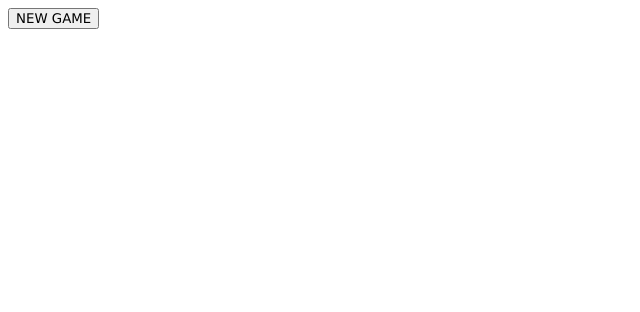
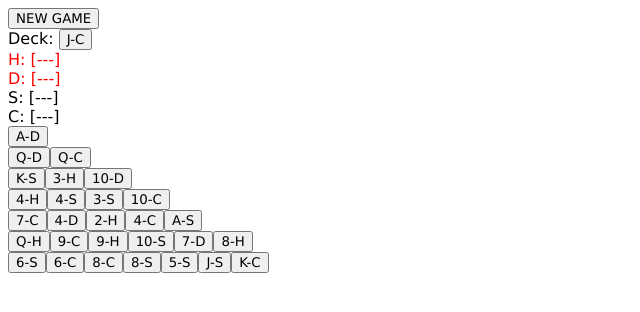
Before and after one commit to guth0/Solitare, a plain HTML site: page index.html in a window 1280 px wide. Both pictures are taken after a click on the button "NEW GAME". Shown: the whole page, without its empty margins (0-640 px from the left). Drawn offline with Linux system fonts and the light colour scheme.

Commit message:
Unstable just need to work on buttons then it will work

```diff
--- a/index.html
+++ b/index.html
@@ -15,13 +15,13 @@
     <div class="deckContaner" data-deck>
     </div>
     <div class="suitStackContainer">
-        <div data-hearts class="Red">
+        <div data-suit-stack class="Red">
         </div>
-        <div data-diamonds class="Red">
+        <div data-suit-stack class="Red">
         </div>
-        <div data-spades class="Black">
+        <div data-suit-stack class="Black">
         </div>
-        <div data-clubs class="Black">
+        <div data-suit-stack class="Black">
         </div>
     </div>
     <div class="mainStackContaner">
--- a/script.js
+++ b/script.js
@@ -136,7 +136,7 @@ var MainStack = /** @class */ (function (_super) {
             var card;
             for (var i_2 = this.cards.length - 1; i_2 >= 0; i_2--) {
                 card = this.cards[i_2];
-                this.container.appendChild(card.button[i_2]);
+                this.container.appendChild(card.button);
             }
         };
         _this.isValid = function isValid(card) {
@@ -152,19 +152,20 @@ var SuitStack = /** @class */ (function (_super) {
     function SuitStack(container, suit) {
         var _this = _super.call(this, container) || this;
         _this.suit = suit;
+        _this.defaultHTML = "".concat(SUITS[_this.suit], ": ");
         _this.addCard = function addCard(card) {
-            this.container.innerHTML = "";
+            this.container.innerHTML = this.defaultHTML;
             this.container.appendChild(card.button);
             this.cards.unshift(card);
         };
         _this.removeCard = function removeCard() {
-            this.container.innerHTML = "";
+            this.container.innerHTML = this.defaultHTML;
             var card = this.cards.shift();
             this.container.appendChild(this.cards[0].button);
             return card;
         };
         _this.updateStack = function updateStack() {
-            this.container.innerHTML = "";
+            this.container.innerHTML = this.defaultHTML;
             if (this.cards.length > 0) {
                 this.container.appendChild(this.cards[0].button);
             }
@@ -183,17 +184,18 @@ var DrawStack = /** @class */ (function (_super) {
     __extends(DrawStack, _super);
     function DrawStack(container) {
         var _this = _super.call(this, container) || this;
+        _this.defaultHTML = "Deck: ";
         _this.addCard = function isValid() {
             console.warn("Cards Cannot be moved into the deck!");
             return false;
         };
         _this.removeCard = function removeCard() {
-            this.container.innerHTML = "";
+            this.container.innerHTML = this.defaultHTML;
             this.container.appendChild(this.cards[0].button);
             return this.cards.shift();
         };
         _this.updateStack = function updateDeck() {
-            this.container.innerHTML = "";
+            this.container.innerHTML = this.defaultHTML;
             var topCard = this.cards[0];
             if (topCard != undefined) {
                 this.container.appendChild(topCard.button);
@@ -209,6 +211,22 @@ var DrawStack = /** @class */ (function (_super) {
         this.cards.push(this.cards.shift());
         this.container.appendChild(this.cards[0].button);
     };
+    DrawStack.prototype.dealCards = function () {
+        this.cards = [];
+        for (var i = 0; i < 52; i++) {
+            draw.cards.push(new Card(i, draw));
+        }
+        draw.cards.sort(function (a) { return 0.5 - Math.random(); });
+        for (var i_3 = 0; i_3 < 7; i_3++) {
+            for (var j = 0; j < i_3 + 1; j++) {
+                var card = draw.cards.shift();
+                mains[i_3].addCard(card);
+            }
+        }
+        mains.forEach(function (stack) {
+            stack.cards[0].isRevealed = true;
+        });
+    };
     return DrawStack;
 }(Stack));
 function updateDisplay() {
@@ -219,17 +237,6 @@ function updateDisplay() {
         stack.updateStack();
     });
     draw.updateStack();
-}
-function dealCards() {
-    for (var i_3 = 0; i_3 < 7; i_3++) {
-        for (var j = 0; j < i_3 + 1; j++) {
-            var card = draw.cards.shift();
-            mains[i_3].cards.push(card);
-        }
-    }
-    mains.forEach(function (stack) {
-        stack.cards[0].isRevealed = true;
-    });
 }
 // DISPLAY
 // GAMEPLAY
@@ -276,27 +283,21 @@ function selectStack(stack, position) {
     // updateDisplay();
 }
 function reset() {
-    draw.container.innerHTML = "";
+    draw.container.innerHTML = draw.defaultHTML;
     mains.forEach(function (stack) {
         while (stack.container.firstChild != null) {
-            console.log("REMOVING ".concat(stack.container.firstChild));
             stack.container.removeChild(stack.container.firstChild);
         }
         stack.cards = [];
     });
     suits.forEach(function (stack) {
-        while (stack.container.firstChild != null) {
-            console.log("REMOVING ".concat(stack.container.firstChild));
+        if (stack.container.firstChild != null) {
             stack.container.removeChild(stack.container.firstChild);
+            stack.cards = [];
         }
-        stack.cards = [];
     });
-    draw.cards = [];
-    for (var i = 0; i < 52; i++) {
-        draw.cards.push(new Card(i, draw));
-    }
-    draw.cards.sort(function (a) { return 0.5 - Math.random(); });
-    dealCards();
+    draw.dealCards();
+    updateDisplay();
 }
 // GAMEPLAY
 // Variables
@@ -317,5 +318,4 @@ newGameButton.addEventListener("click", function () {
     reset();
     updateDisplay();
 });
-reset();
 // Variables
```
Also changed, not shown: 1 other file.
